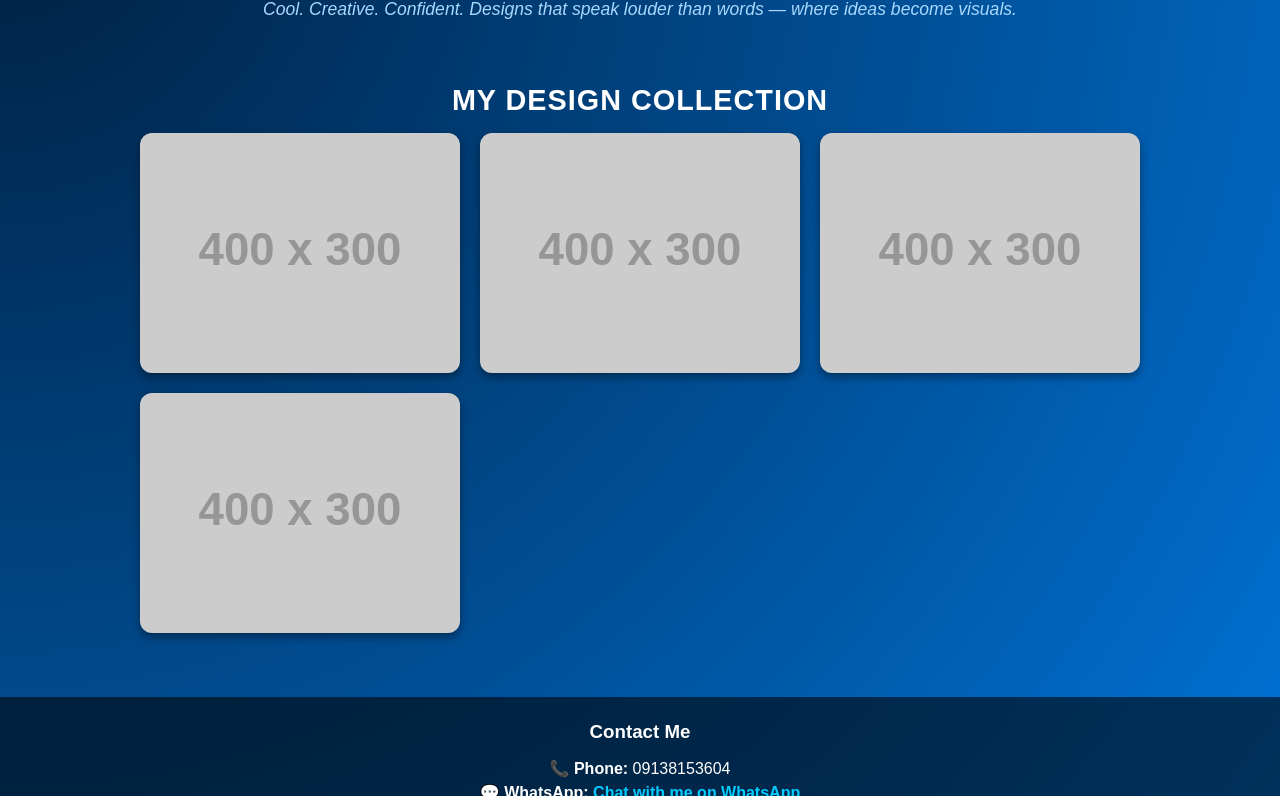
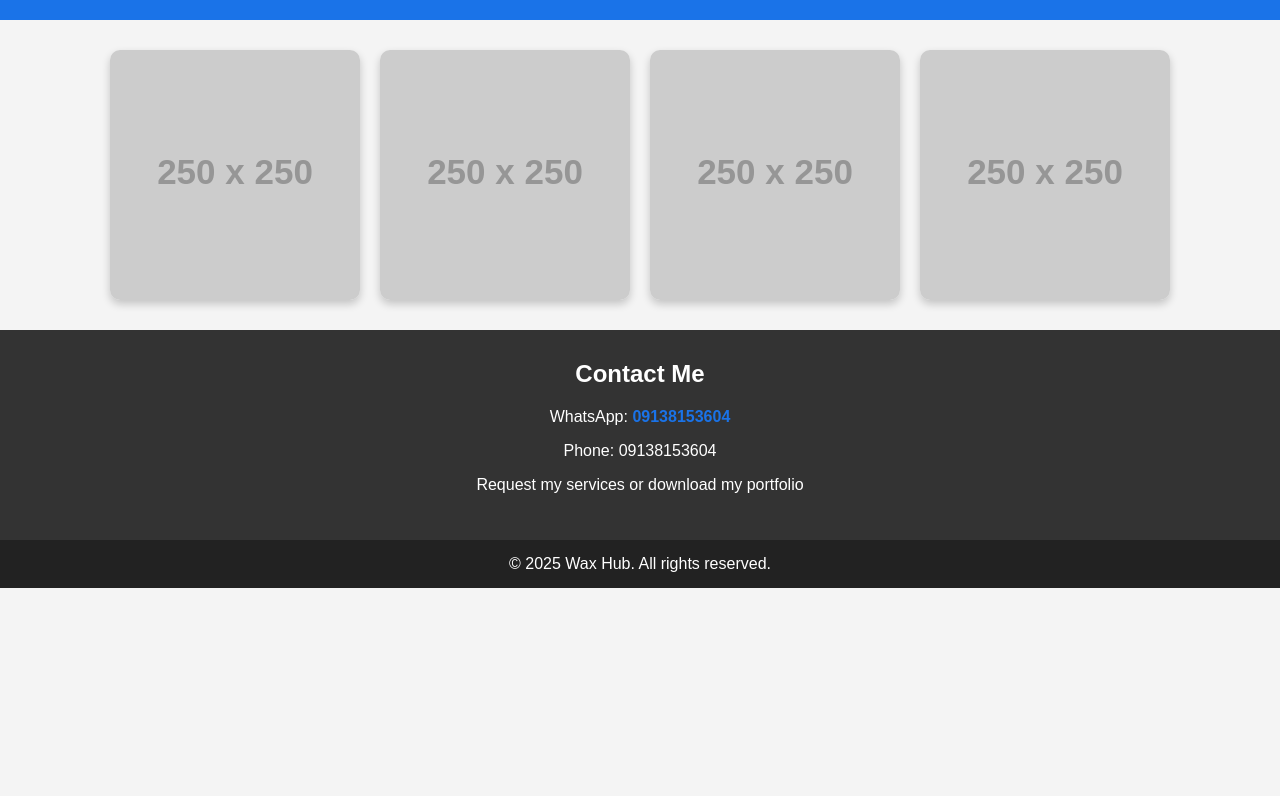
Before and after one commit to davidkennedywazi2007-wq/waxhub2, a plain HTML site: page index.html in a window 1280 px wide. Shown: the part 112-908 px from the top of the page. After the commit the page ends 800 px from the top, so only its background shows below. Drawn offline with Linux system fonts and the light colour scheme; placeholder pictures from the web are drawn by us.

Commit message:
Updated index.html with portfolio design

```diff
--- a/index.html
+++ b/index.html
@@ -1,129 +1,95 @@
 <!DOCTYPE html>
 <html lang="en">
 <head>
-  <meta charset="UTF-8" />
-  <meta name="viewport" content="width=device-width, initial-scale=1.0" />
-  <title>Wax Hub | Creative Studio</title>
+    <meta charset="UTF-8">
+    <meta name="viewport" content="width=device-width, initial-scale=1.0">
+    <title>Wax Hub</title>
     <style>
-    * {
+        body {
+            font-family: Arial, sans-serif;
             margin: 0;
             padding: 0;
-      box-sizing: border-box;
+            background: #f4f4f4;
+            color: #333;
         }
-
-    body {
-      font-family: 'Poppins', sans-serif;
-      background: radial-gradient(circle at top left, #001f3f, #0074D9);
-      color: #fff;
+        header {
+            background: #1a73e8;
+            color: white;
+            padding: 30px 20px;
             text-align: center;
-      min-height: 100vh;
+        }
+        header h1 {
+            margin: 0;
+            font-size: 2.5em;
+        }
+        header p {
+            margin: 5px 0 0;
+            font-size: 1.2em;
+        }
+        .gallery {
             display: flex;
-      flex-direction: column;
-      justify-content: space-between;
+            flex-wrap: wrap;
+            justify-content: center;
+            margin: 20px;
         }
-
-    header {
-      padding: 3rem 1rem 2rem;
+        .gallery img {
+            margin: 10px;
+            width: 250px;
+            height: 250px;
+            object-fit: cover;
+            border-radius: 10px;
+            box-shadow: 0 4px 8px rgba(0,0,0,0.2);
+            transition: transform 0.3s;
         }
-
-    header h1 {
-      font-size: 3rem;
-      letter-spacing: 2px;
-    }
-
-    header p {
-      font-style: italic;
-      color: #a8d8ff;
-      margin-top: 0.5rem;
-      font-size: 1.1rem;
-    }
-
-    section {
-      padding: 2rem 1rem;
-    }
-
-    h2 {
-      margin-bottom: 1rem;
-      font-size: 1.8rem;
-      text-transform: uppercase;
-      letter-spacing: 1px;
-    }
-
-    .gallery {
-      display: grid;
-      grid-template-columns: repeat(auto-fit, minmax(250px, 1fr));
-      gap: 20px;
-      max-width: 1000px;
-      margin: 0 auto;
-    }
-
-    .gallery img {
-      width: 100%;
-      border-radius: 12px;
-      box-shadow: 0 4px 8px rgba(0, 0, 0, 0.4);
-      transition: all 0.3s ease-in-out;
-    }
-
         .gallery img:hover {
             transform: scale(1.05);
-      box-shadow: 0 6px 12px rgba(0, 0, 0, 0.6);
         }
-
-    footer {
-      background: #00000090;
-      padding: 1.5rem 1rem;
-      margin-top: 2rem;
+        .contact {
+            background: #333;
+            color: white;
+            padding: 30px 20px;
+            text-align: center;
         }
-
-    footer h3 {
-      margin-bottom: 1rem;
+        .contact h2 {
+            margin-top: 0;
         }
-
-    .contact p {
-      margin: 5px 0;
-    }
-
         .contact a {
-      color: #00ccff;
+            color: #1a73e8;
             text-decoration: none;
             font-weight: bold;
         }
-
-    .contact a:hover {
-      text-decoration: underline;
-    }
-
-    .copyright {
-      font-size: 0.9rem;
-      color: #b3d9ff;
-      margin-top: 10px;
+        footer {
+            text-align: center;
+            padding: 15px;
+            background: #222;
+            color: white;
         }
     </style>
 </head>
 <body>
+
 <header>
     <h1>Wax Hub</h1>
-    <p>Cool. Creative. Confident. Designs that speak louder than words — where ideas become visuals.</p>
+    <p>Creative Studio & Personal Brand</p>
 </header>
 
-  <section>
-    <h2>My Design Collection</h2>
-    <div class="gallery">
-      <img src="https://via.placeholder.com/400x300?text=Design+1" alt="Design 1">
-      <img src="https://via.placeholder.com/400x300?text=Design+2" alt="Design 2">
-      <img src="https://via.placeholder.com/400x300?text=Design+3" alt="Design 3">
-      <img src="https://via.placeholder.com/400x300?text=Design+4" alt="Design 4">
-    </div>
+<section class="gallery">
+    <img src="https://via.placeholder.com/250" alt="Design 1">
+    <img src="https://via.placeholder.com/250" alt="Design 2">
+    <img src="https://via.placeholder.com/250" alt="Design 3">
+    <img src="https://via.placeholder.com/250" alt="Design 4">
+</section>
+
+<section class="contact">
+    <h2>Contact Me</h2>
+    <p>WhatsApp: <a href="https://wa.me/09138153604" target="_blank">09138153604</a></p>
+    <p>Phone: 09138153604</p>
+    <p>Request my services or download my portfolio</p>
 </section>
 
 <footer>
-    <h3>Contact Me</h3>
-    <div class="contact">
-      <p>📞 <strong>Phone:</strong> 09138153604</p>
-      <p>💬 <strong>WhatsApp:</strong> <a href="https://wa.me/2349138153604" target="_blank">Chat with me on WhatsApp</a></p>
-      <p>📧 <strong>Email:</strong> waxhubdesigns@gmail.com</p>
-    </div>
-    <p class="copyright">&copy; 2025 Wax Hub. All Rights Reserved.</p>
+    &copy; 2025 Wax Hub. All rights reserved.
 </footer>
+
 </body>
 </html>
```
Lines whose indentation alone changed are shown as unchanged.
